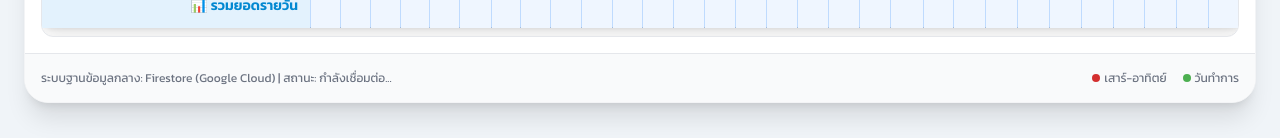
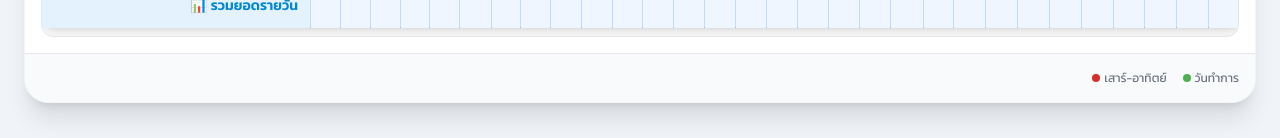
Before and after one commit to pokpognar-eng/yasothon-service, a React (Vite) app: page / in a window 1280 px wide. Shown: the part 659-797 px from the top of the page. Built offline with nearby package versions, Linux system fonts and the light colour scheme; no server answers; a web font is replaced by a local one.

Commit message:
Update Firebase error handling and status display

```diff
--- a/src/App.jsx
+++ b/src/App.jsx
@@ -97,8 +97,8 @@ const ServiceSummaryApp = () => {
         }
       } catch (error) {
         console.error("Auth Error:", error);
-        if (error.code === 'auth/api-key-not-valid') {
-           setErrorMsg("API Key ไม่ถูกต้อง (กรุณาตรวจสอบการตั้งค่า Firebase ในโค้ด)");
+        if (error.code === 'auth/api-key-not-valid' || error.code === 'app/no-options') {
+           setErrorMsg("การตั้งค่า Firebase ไม่ถูกต้อง (กรุณาตรวจสอบ API Key ในไฟล์ src/App.jsx)");
         } else {
            setErrorMsg("ไม่สามารถเชื่อมต่อระบบสมาชิกได้");
         }
@@ -601,7 +601,9 @@ const ServiceSummaryApp = () => {
         </div>
 
         <div className="p-4 bg-gray-50 border-t border-gray-200 flex justify-between items-center text-xs text-gray-500 print:hidden">
-          <div>ระบบฐานข้อมูลกลาง: Firestore (Google Cloud) | สถานะ: {user ? 'เชื่อมต่อสมบูรณ์' : 'กำลังเชื่อมต่อ...'}</div>
+          <div>
+            {isAdmin && `ระบบฐานข้อมูลกลาง: Firestore (Google Cloud) | สถานะ: ${user ? 'เชื่อมต่อสมบูรณ์' : 'กำลังเชื่อมต่อ...'}`}
+          </div>
           <div className="flex gap-4">
              <span className="flex items-center gap-1"><div className="w-2 h-2 rounded-full bg-[#D32F2F]"></div> เสาร์-อาทิตย์</span>
              <span className="flex items-center gap-1"><div className="w-2 h-2 rounded-full bg-[#4CAF50]"></div> วันทำการ</span>
```
